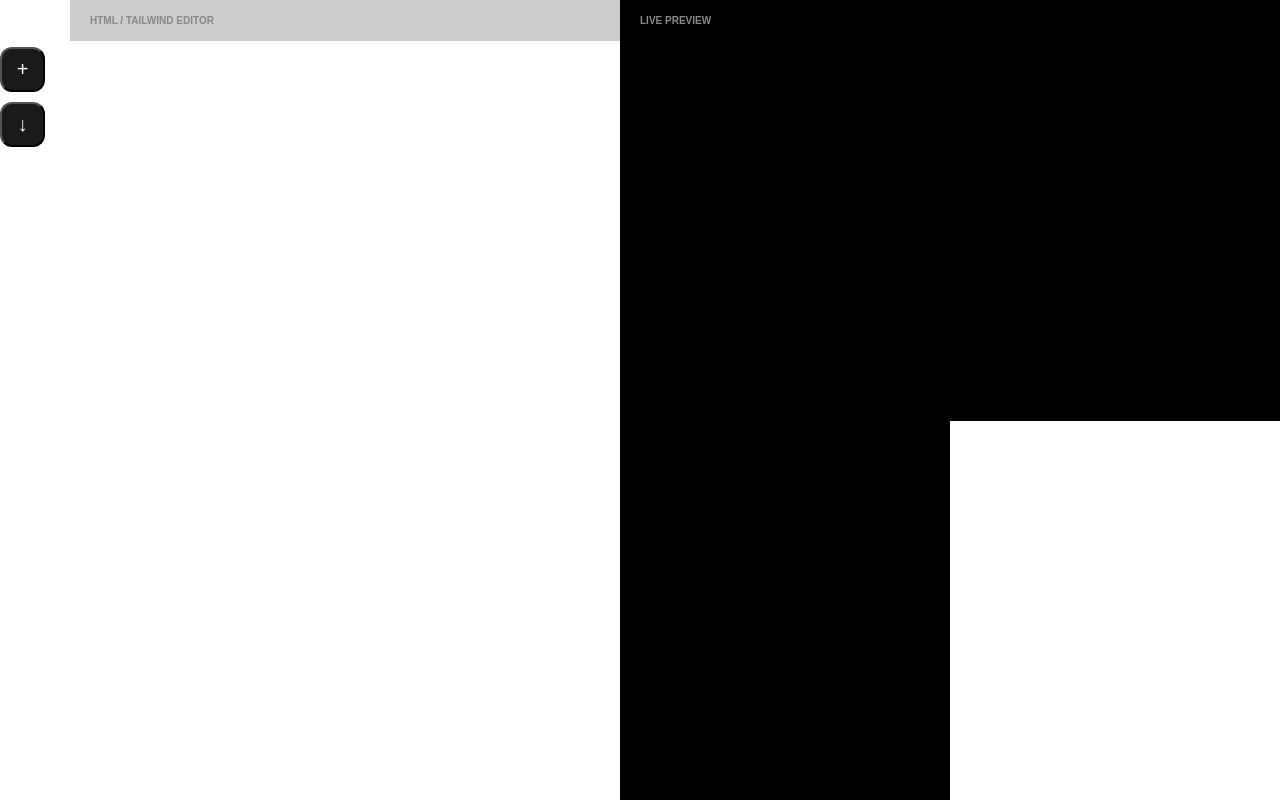
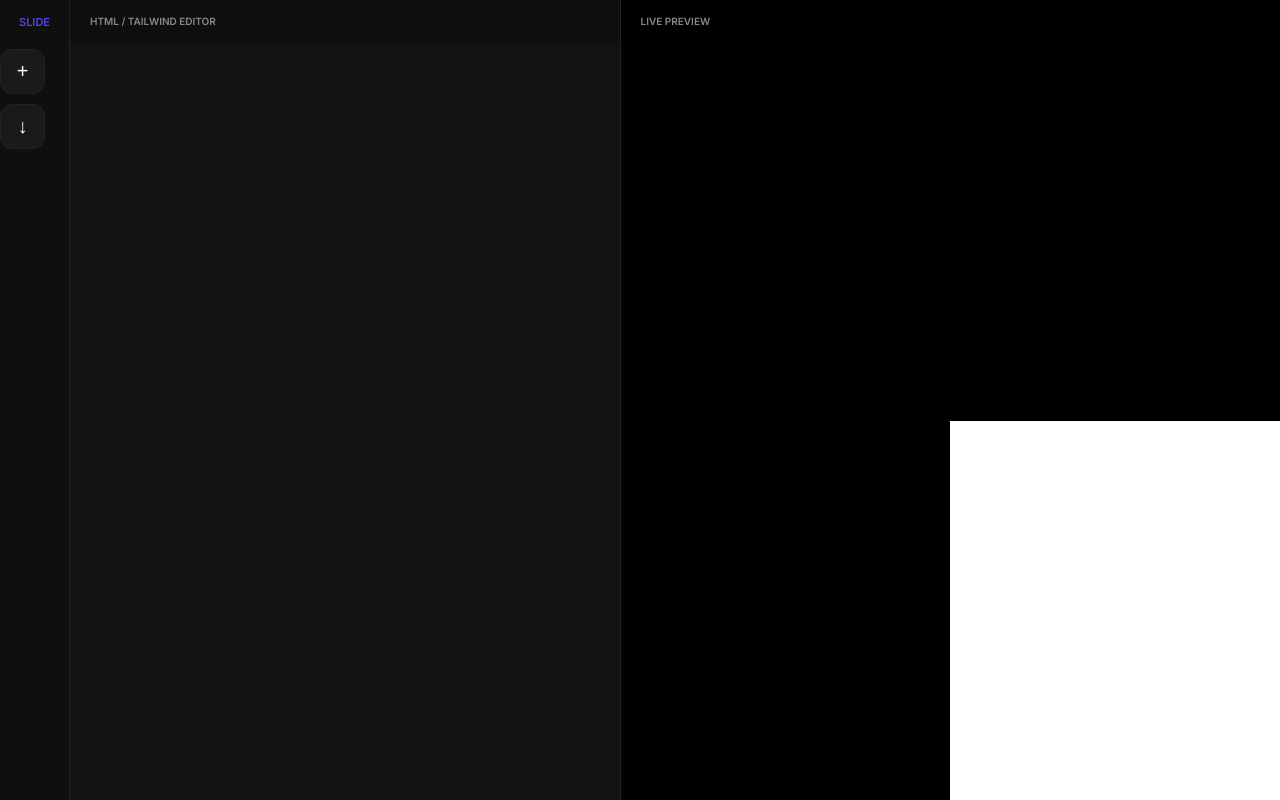
Before and after one commit to swiss97501-max/Swisshtml, a plain HTML site: page index.html in a window 1280 px wide. Drawn offline with Linux system fonts and the light colour scheme.

Commit message:
Update styles.css

```diff
--- a/styles.css
+++ b/styles.css
@@ -1,40 +1,42 @@
 :root {
-–bg: #050505; –sidebar: #0f0f0f; –editor: #121212;
-–accent: #4f46e5; –green: #4ade80; –border: #222;
+    --bg: #050505; --sidebar: #0f0f0f; --editor: #121212;
+    --accent: #4f46e5; --green: #4ade80; --border: #222;
 }
 
 * { box-sizing: border-box; }
-body, html { margin: 0; height: 100vh; font-family: ‘Inter’, sans-serif; background: var(–bg); color: white; overflow: hidden; }
+body, html { margin: 0; height: 100vh; font-family: 'Inter', sans-serif; background: var(--bg); color: white; overflow: hidden; }
 
 .app { display: flex; height: 100vh; width: 100vw; }
 
 /* Sidebar */
-.sidebar { width: 70px; background: var(–sidebar); border-right: 1px solid var(–border); display: flex; flex-direction: column; align-items: center; padding: 15px 0; z-index: 10; }
-.brand { font-size: 11px; font-weight: bold; margin-bottom: 20px; color: var(–accent); }
-.btn-icon { width: 45px; height: 45px; border-radius: 12px; border: 1px solid var(–border); background: #1a1a1a; color: white; cursor: pointer; font-size: 20px; margin-bottom: 10px; transition: 0.2s; }
-.btn-icon:hover { background: var(–accent); border-color: var(–accent); }
+.sidebar { width: 70px; background: var(--sidebar); border-right: 1px solid var(--border); display: flex; flex-direction: column; align-items: center; padding: 15px 0; z-index: 10; }
+.brand { font-size: 11px; font-weight: bold; margin-bottom: 20px; color: var(--accent); }
+.btn-icon { width: 45px; height: 45px; border-radius: 12px; border: 1px solid var(--border); background: #1a1a1a; color: white; cursor: pointer; font-size: 20px; margin-bottom: 10px; transition: 0.2s; }
+.btn-icon:hover { background: var(--accent); border-color: var(--accent); }
 .btn-icon.danger:hover { background: #ef4444; border-color: #ef4444; }
 
 .tabs-vertical { flex: 1; width: 100%; overflow-y: auto; display: flex; flex-direction: column; align-items: center; gap: 8px; margin-top: 10px; }
-.tab { width: 40px; height: 40px; background: #1a1a1a; border: 1px solid var(–border); border-radius: 8px; display: flex; align-items: center; justify-content: center; font-size: 12px; cursor: pointer; transition: 0.2s; }
-.tab.active { background: var(–accent); color: white; border-color: var(–accent); }
+.tab { width: 40px; height: 40px; background: #1a1a1a; border: 1px solid var(--border); border-radius: 8px; display: flex; align-items: center; justify-content: center; font-size: 12px; cursor: pointer; transition: 0.2s; }
+.tab.active { background: var(--accent); color: white; border-color: var(--accent); }
 
 /* Editor */
-.editor-container { flex: 1; display: flex; flex-direction: column; background: var(–editor); border-right: 1px solid var(–border); position: relative; z-index: 5; }
+.editor-container { flex: 1; display: flex; flex-direction: column; background: var(--editor); border-right: 1px solid var(--border); position: relative; z-index: 5; }
 .pane-header { font-size: 10px; padding: 15px 20px; color: #888; font-weight: bold; background: rgba(0,0,0,0.2); }
-#html-editor { flex: 1; background: transparent; border: none; padding: 20px; color: var(–green); font-family: ‘Fira Code’, monospace; font-size: 14px; outline: none; resize: none; line-height: 1.6; }
+#html-editor { flex: 1; background: transparent; border: none; padding: 20px; color: var(--green); font-family: 'Fira Code', monospace; font-size: 14px; outline: none; resize: none; line-height: 1.6; }
 
 /* 🏆 THE PREVIEW FIX 🏆 */
 .preview-container { flex: 1.2; display: flex; flex-direction: column; position: relative; background: #000; overflow: hidden; }
 
+/* Anchor ทำหน้าที่เป็นจุดศูนย์กลางของจอ */
 .scale-anchor {
     flex: 1;
     position: relative;
     width: 100%;
     height: 100%;
-overflow: hidden;
+    overflow: hidden; /* ห้ามมี Scrollbar เด็ดขาด */
 }
 
+/* Wrapper ถูกบังคับลอย (Absolute) ตรงกลางเสมอ */
 .canvas-wrapper {
     position: absolute;
     top: 50%;
@@ -42,13 +44,15 @@ left: 50%;
     width: 1280px;
     height: 720px;
     background: white;
+    /* จะใช้ JS ควบคุม transform: translate(-50%, -50%) scale(X) */
     transform-origin: center center;
     box-shadow: 0 0 40px rgba(0,0,0,0.8);
 }
 
 #preview-frame { width: 100%; height: 100%; border: none; background: white; }
 
-.mobile-only-btn { display: none; position: fixed; bottom: 20px; right: 20px; padding: 15px 25px; background: var(–accent); border-radius: 30px; border: none; color: white; font-weight: bold; z-index: 100; box-shadow: 0 5px 15px rgba(0,0,0,0.5); }
+/* Mobile / iPad Portrait */
+.mobile-only-btn { display: none; position: fixed; bottom: 20px; right: 20px; padding: 15px 25px; background: var(--accent); border-radius: 30px; border: none; color: white; font-weight: bold; z-index: 100; box-shadow: 0 5px 15px rgba(0,0,0,0.5); }
 
 @media (max-width: 1024px) {
     .app { flex-direction: column; }
@@ -59,6 +63,7 @@ nav { display: flex; gap: 10px; margin-right: 15px; }
     .tabs-vertical { flex-direction: row; margin-top: 0; align-items: center; justify-content: flex-start; flex: 1; }
     .mobile-only-btn { display: block; }
 
+    /* สลับหน้าจอ */
     .app.swap .editor-container { display: none; }
     .app:not(.swap) .preview-container { display: none; }
 }
```
Lines whose indentation alone changed are shown as unchanged.
